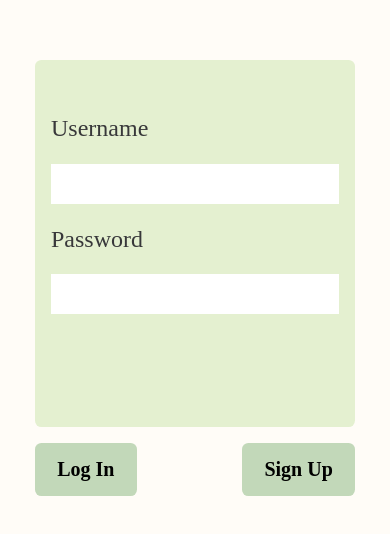
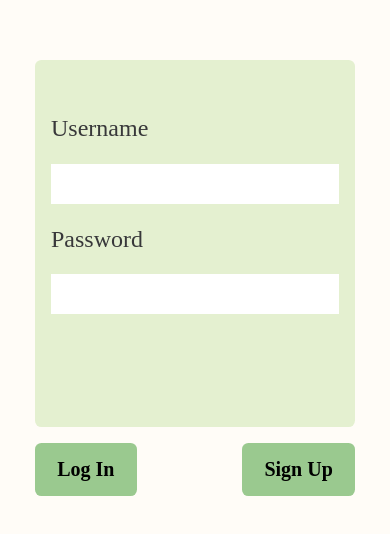
Before and after one commit to nphan03/diary, a React (Create React App) app in the folder frontend/: page / in a window 390 px wide. Shown: the part 144-678 px from the top of the page. Built offline with nearby package versions, Linux system fonts and the light colour scheme; a web font is replaced by a local one.

Commit message:
Responsive layout

```diff
--- a/frontend/src/css/diarycard.css
+++ b/frontend/src/css/diarycard.css
@@ -74,6 +74,21 @@
   color: var(--color-text);
 }
 
+
+/* ========================== MEDIA QUERIES (MEDIUM DEVICES) ==================*/
+@media screen and (max-width: 992px) {
+  .diary-card {
+    width: 46%;
+  }
+}
+
+/* ========================== MEDIA QUERIES (SMALL DEVICES) ==================*/
+@media screen and (max-width: 576px) {
+  .diary-card {
+    width: 96%;
+  }
+}
+
 .clearfix:after {
   content: ".";
   visibility: hidden;
--- a/frontend/src/css/style.css
+++ b/frontend/src/css/style.css
@@ -17,7 +17,7 @@
 :root {
   --color-bg: #fffcf7;
   --color-card-bg: #e4f0d0;
-  --color-button-bg: #c2d8b9;
+  --color-button-bg: #9ac98f;
   --color-text: #38383a;
   --color-white: #fff;
   --color-danger: red;
```
